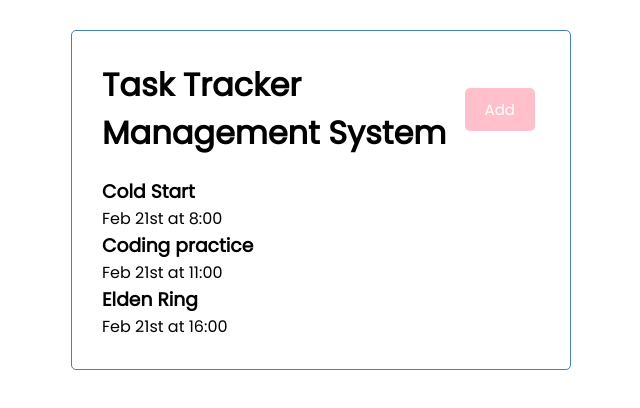
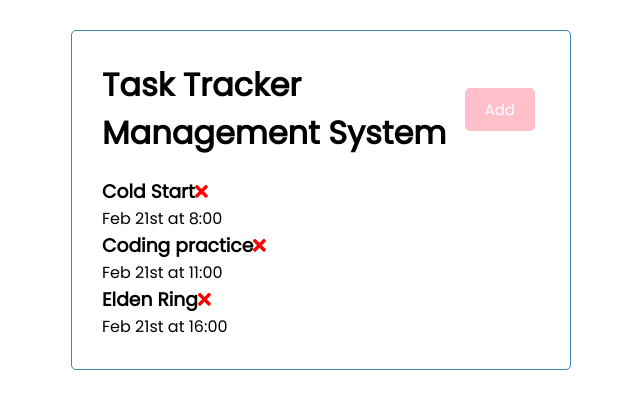
Before and after one commit to seinizumita/AnuglarTaskManager, an Angular app in the folder angular-crash/: page / in a window 1280 px wide. Shown: the top 408 px of the page, without its empty margins (319-959 px from the left). Built offline with nearby package versions, Linux system fonts and the light colour scheme.

Commit message:
adding icon

```diff
--- a/angular-crash/src/app/components/task-item/task-item.component.html
+++ b/angular-crash/src/app/components/task-item/task-item.component.html
@@ -1,4 +1,4 @@
 <div class="task">
-    <h3>{{task.text}}</h3>
+    <h3>{{task.text}}<fa-icon [ngStyle]="{'color': 'red'}" [icon]="faTimes" ></fa-icon></h3>
     <p>{{task.day}}</p>
 </div>
--- a/angular-crash/src/app/components/task-item/task-item.component.ts
+++ b/angular-crash/src/app/components/task-item/task-item.component.ts
@@ -1,4 +1,5 @@
 import { Component, OnInit, Input } from '@angular/core';
+import { faTimes } from '@fortawesome/free-solid-svg-icons';
 import { Task } from 'src/app/Task';
 
 @Component({
@@ -8,6 +9,7 @@
 })
 export class TaskItemComponent implements OnInit {
   @Input() task!: Task
+  faTimes = faTimes
 
   constructor() { }
 
```
